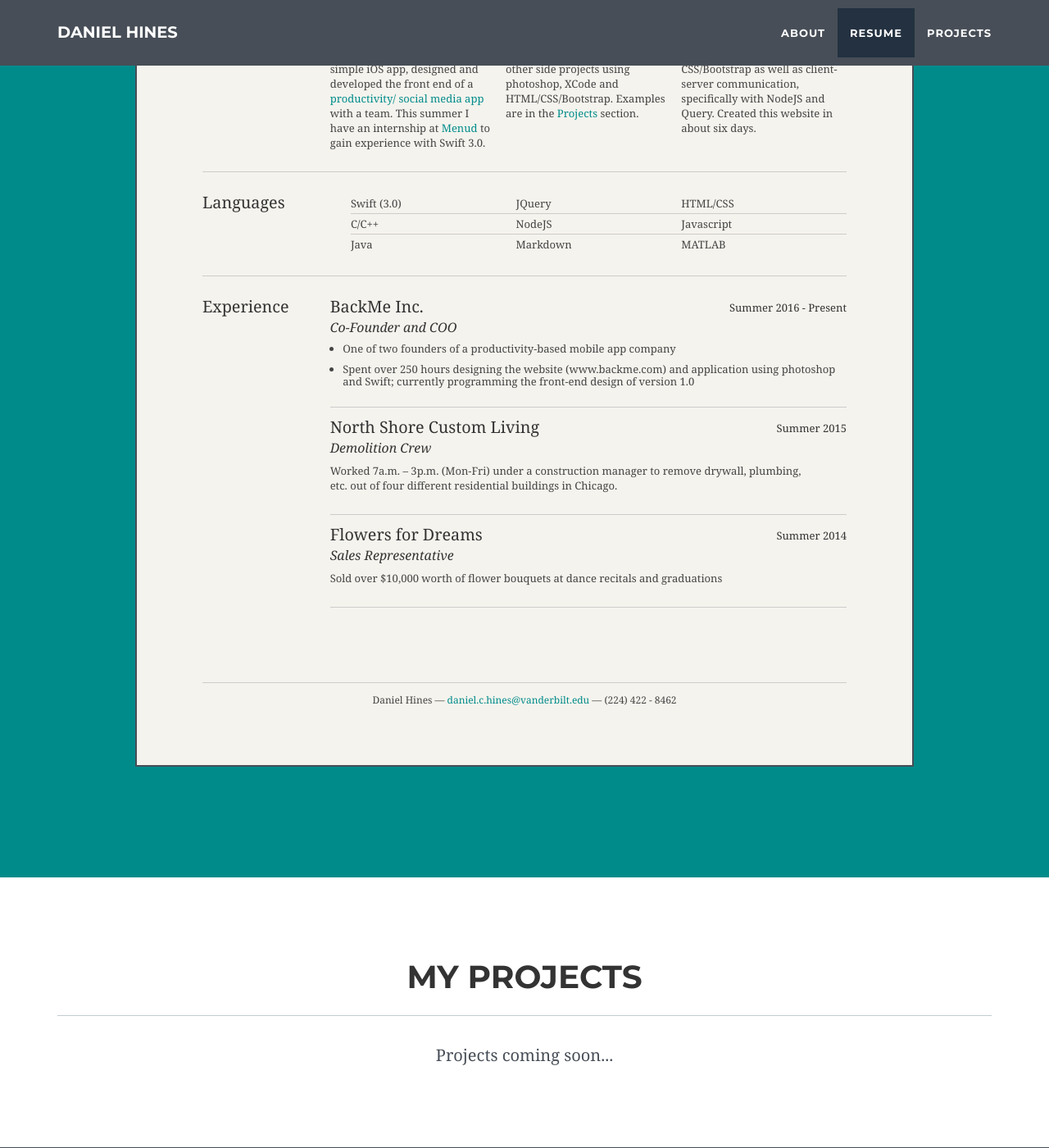
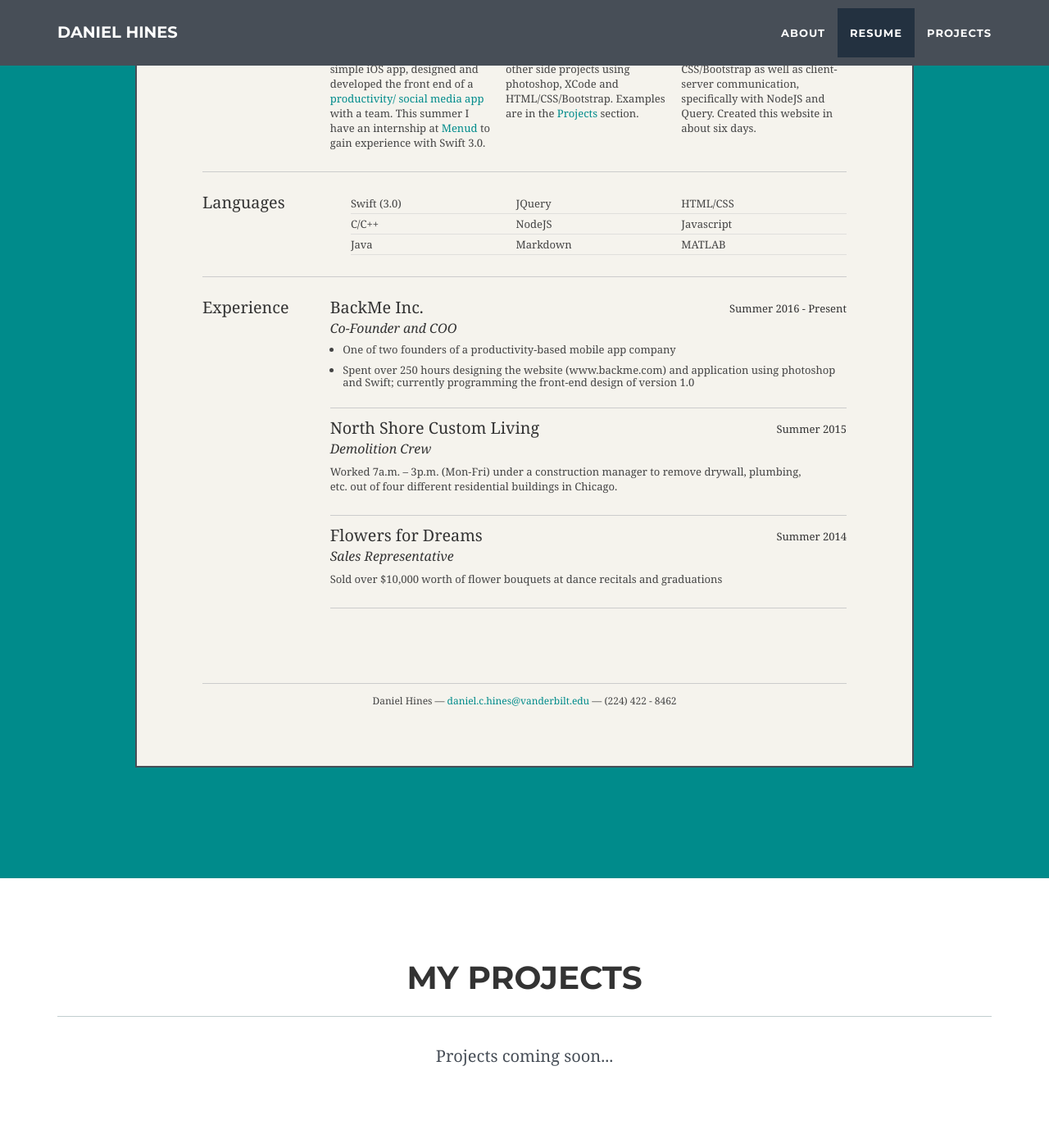
Before and after one commit to danielchines/danielchines.github.io, a Jekyll site: the page built from index.html, in a window 1280 px wide and 1400 px high, scrolled down 2308 px. Shown: the whole window at 82% size. Built offline with Jekyll 4.4.1, drawn with Linux system fonts in a browser that asks for light colours.

Commit message:
Update resume.css

```diff
--- a/_includes/css/resume.css
+++ b/_includes/css/resume.css
@@ -68,6 +68,7 @@ a#pdf:hover { background: #222; }
 
 /* //-- Languages -- */
 #bd .talent { margin-top: 0; width: 32%; float: right }
+#bd .talent li { border-bottom: 1px solid rgba(204, 204, 204, 0.5); }
 
 #bd .skills-list {  }
 #bd .skills-list ul { margin: 0; }
```
